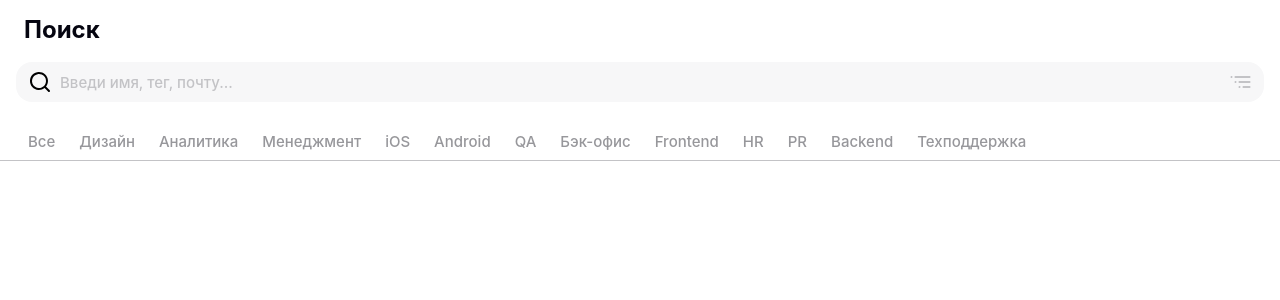
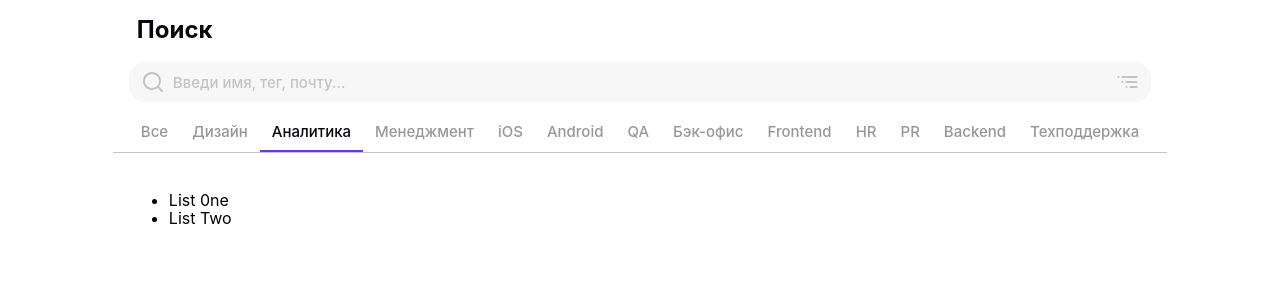
Before and after one commit to Vladimir-student17/kode-intership-2025-react, a React (Vite) app: page / in a window 1280 px wide. Shown: the top 300 px of the page. Built offline with nearby package versions, Linux system fonts and the light colour scheme.

Commit message:
styles: правка стилей

```diff
--- a/src/App.tsx
+++ b/src/App.tsx
@@ -1,4 +1,4 @@
-import { Link, Route, Routes } from "react-router-dom";
+import { Route, Routes } from "react-router-dom";
 import Layout from "./components/Layout";
 import { lazy, Suspense } from "react";
 
--- a/src/components/Icon/index.tsx
+++ b/src/components/Icon/index.tsx
@@ -7,7 +7,7 @@ interface Props {
   color?: string;
 }
 
-const Icon: FC<Props> = ({ className = '', iconId, color = "currentColor" }) => {
+const Icon: FC<Props> = ({ className = '', iconId, color }) => {
   return (
     <svg
       style={{ color }}
--- a/src/components/InputField/index.tsx
+++ b/src/components/InputField/index.tsx
@@ -1,4 +1,4 @@
-import { useRef, type FC } from "react";
+import { useEffect, useRef, useState, type FC } from "react";
 import Button from "../Button";
 import Icon from "../Icon";
 import cn from "classnames";
@@ -9,7 +9,7 @@ interface Props {
   onInputChange: React.Dispatch<React.SetStateAction<string>>;
   onClick?: () => void;
   value: string;
-  placeholder?: string; //
+  placeholder?: string;
 }
 
 const InputField: FC<Props> = ({
@@ -18,15 +18,18 @@ const InputField: FC<Props> = ({
   value,
   placeholder = "Введи имя, тег, почту...",
 }) => {
-  const inputRef = useRef(null);
+  const [lengthValue, setLengthValue] = useState<number>(0);
+  useEffect(() => {
+    setLengthValue(value.length);
+  }, [value]);
+  const inputRef = useRef<HTMLInputElement>(null);
 
   const handleInputChange = (e: string) => {
-    if(e) {
-      onInputChange(e)
+    if (e) {
+      onInputChange(e);
     } else {
-      onInputChange('')
+      onInputChange("");
     }
-
   };
 
   return (
@@ -35,7 +38,12 @@ const InputField: FC<Props> = ({
         className={styles.buttonSearch}
         onclick={() => console.log("click")}
         icon={
-          <Icon iconId="icon-search" className={styles.buttonSearch__icon} />
+          <Icon
+            iconId="icon-search"
+            className={cn(styles.buttonSearch__icon, {
+              [styles.buttonSearch__icon_black]: lengthValue > 0,
+            })}
+          />
         }
         aria-label="Поиск"
       />
@@ -53,7 +61,9 @@ const InputField: FC<Props> = ({
       <Button
         className={styles.buttonSort}
         onclick={() => console.log("click")}
-        icon={<Icon iconId="icon-sort" />}
+        icon={
+          <Icon iconId="icon-sort" className={cn(styles.buttonSort__icon)} />
+        }
         aria-label="Сортировка"
       />
     </div>
--- a/src/components/InputField/styles.module.scss
+++ b/src/components/InputField/styles.module.scss
@@ -2,16 +2,23 @@
   position: relative;
   display: flex;
   align-items: center;
+}
 
-  & > input {
+.input {
   border: none;
   width: 100%;
   border-radius: 16px;
   height: 40px;
   padding: 0 44px;
   outline: unset;
+  background-color: $color-silcer-bag;
+  &:hover {
+    cursor: text;
+  }
 
-    background-color: $color-silcer-bag;
+  &:hover .buttonSearch__icon {
+    color: black;
+  }
 
   &::placeholder {
     font-weight: 500;
@@ -25,22 +32,35 @@
   line-height: 20px;
   color: $color-black-text;
 }
+
+.buttonSearch,
+.buttonSort {
+  position: absolute;
+  top: 50%;
+  transform: translateY(-50%);
+  cursor: pointer;
+
+  &__icon {
+    color: $color-placeholder;
+    transition: all 0.2s ease-in;
+
+    &_black {
+      color: $color-black-text;
+    }
+    &_violet {
+      color: $color-violet;
+    }
+  }
+
+  &:hover > svg {
+    color: $color-black-text;
+  }
 }
 
 .buttonSearch {
-  position: absolute;
-  top: 50%;
   left: 12px;
-  transform: translateY(-50%);
-
-  &__icon {
-    fill: red;
-  }
 }
 
 .buttonSort {
-  position: absolute;
-  top: 50%;
   right: 12px;
-  transform: translateY(-50%);
 }
--- a/src/components/RadioGroup/index.tsx
+++ b/src/components/RadioGroup/index.tsx
@@ -1,4 +1,4 @@
-import type { Deportament } from "@/types/deportament";
+import type { Deportament } from "@/types/Deportament";
 import { type FC } from "react";
 import cn from "classnames";
 import styles from "./styles.module.scss";
--- a/src/components/RadioGroup/styles.module.scss
+++ b/src/components/RadioGroup/styles.module.scss
@@ -17,13 +17,15 @@
   &__label {
     display: block;
     padding: 8px 12px;
+
     font-weight: 500;
     font-size: 15px;
     line-height: 20px;
     text-align: center;
     color: $color-gray-text;
-    transition: color 0.3s ease-in;
+    border-bottom: 2px solid transparent;
     white-space: nowrap;
+    transition: color 0.3s ease-in, border 0.4s ease-in;
 
     &:hover {
       cursor: pointer;
--- a/src/components/ToppAppBar/index.tsx
+++ b/src/components/ToppAppBar/index.tsx
@@ -11,7 +11,7 @@ interface Props {
 
 const TopAppBar: FC<Props> = ({ className }) => {
   const [valueInput, setValueInput] = useState<string>("");
-  const [deportament, setDeportament] = useState<string>("");
+  const [deportament, setDeportament] = useState<string>("analytics");
 
   return (
     <div className={cn(className, styles.form)}>
--- a/src/components/ToppAppBar/styles.module.scss
+++ b/src/components/ToppAppBar/styles.module.scss
@@ -1,7 +1,7 @@
 .form {
   display: flex;
   flex-direction: column;
-  gap: 22px;
+  gap: 12px;
   margin: 0 -16px;
   padding: 0 16px;
   overflow: hidden;
--- a/src/components/pages/Home/index.tsx
+++ b/src/components/pages/Home/index.tsx
@@ -1,5 +1,5 @@
 import cn from "classnames";
-import { type FC } from "react";
+import { Suspense, type FC } from "react";
 import styles from "./styles.module.scss";
 import TopAppBar from "@/components/ToppAppBar";
 
@@ -10,7 +10,13 @@ interface Props {
 const Home: FC<Props> = ({ className }) => {
   return (
     <div className={cn(className, styles.home)}>
-        <TopAppBar />
+      <TopAppBar />
+      <Suspense fallback={<span>Loading list...</span>}>
+        <ul>
+          <li>List 0ne</li>
+          <li>List Two</li>
+        </ul>
+      </Suspense>
     </div>
   );
 };
--- a/src/styles/scss/global/_container.scss
+++ b/src/styles/scss/global/_container.scss
@@ -4,6 +4,11 @@
 .container {
   max-width: 1280px;
   padding: 0 16px;
+  margin: 0 auto;
+
+  @media (max-width: 1050px) {
+    margin: unset;
+  }
 
   @include vp-1023 {
     padding: 0 16px;
```
Also changed, not shown: public/svg/sprite.svg. Lines whose indentation alone changed are shown as unchanged.
